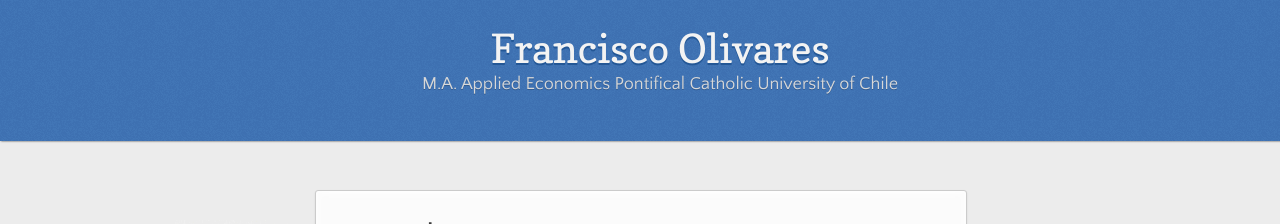
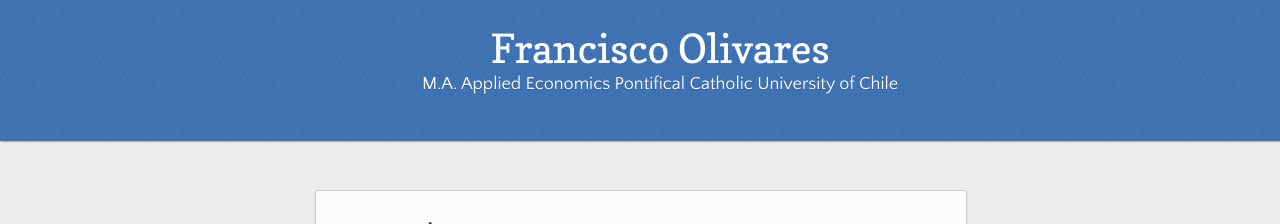
Before and after one commit to fco-olivares/fco-olivares.github.io, a Jekyll site: the page built from index.md, in a window 1280 px wide. Shown: the top 224 px of the page. Built offline with Jekyll 4.4.1, drawn with Linux system fonts in a browser that asks for light colours; our own code applies the rules of GitHub Pages for plain Markdown files.

Commit message:
Update jekyll-theme-leap-day.scss

```diff
--- a/_sass/jekyll-theme-leap-day.scss
+++ b/_sass/jekyll-theme-leap-day.scss
@@ -48,7 +48,7 @@
 }
 
 a {
-  color:#15192e;
+  color:#1a1f3a;
   font-weight:400;
   text-decoration:none;
 }
@@ -89,7 +89,7 @@
 code {
   font-family: 'Lucida Sans', Monaco, Bitstream Vera Sans Mono, Lucida Console, Terminal;
   font-size:13px;
-  color:#000000;
+  color:#efefef;
   text-shadow: 0px 1px 0px #000;
   margin: 0 4px;
   padding: 2px 6px;
@@ -170,7 +170,7 @@
   right:0;
   width: 100%;
   text-align: center;
-  background: url(../images/background.png) #4276b6;
+  background: url(../images/background.png) #15192e;
   box-shadow: 1px 0px 2px rgba(0,0,0,.75);
   z-index:99;
   -webkit-font-smoothing:antialiased;
@@ -178,8 +178,7 @@
 
   h1 {
     font: 40px/48px 'Copse', "Helvetica Neue", Helvetica, Arial, sans-serif;
-    color: #f3f3f3;
-    text-shadow: 0px 2px 0px #235796;
+    color: #ffffff;
     margin: 0px;
     white-space: nowrap;
     overflow: hidden;
@@ -189,7 +188,7 @@
   }
 
   p {
-    color: #d8d8d8;
+    color: #ffffff;
     text-shadow:rgba(#000, 0.2) 0 1px 0;
     font-size: 18px;
     margin: 0px;
```
